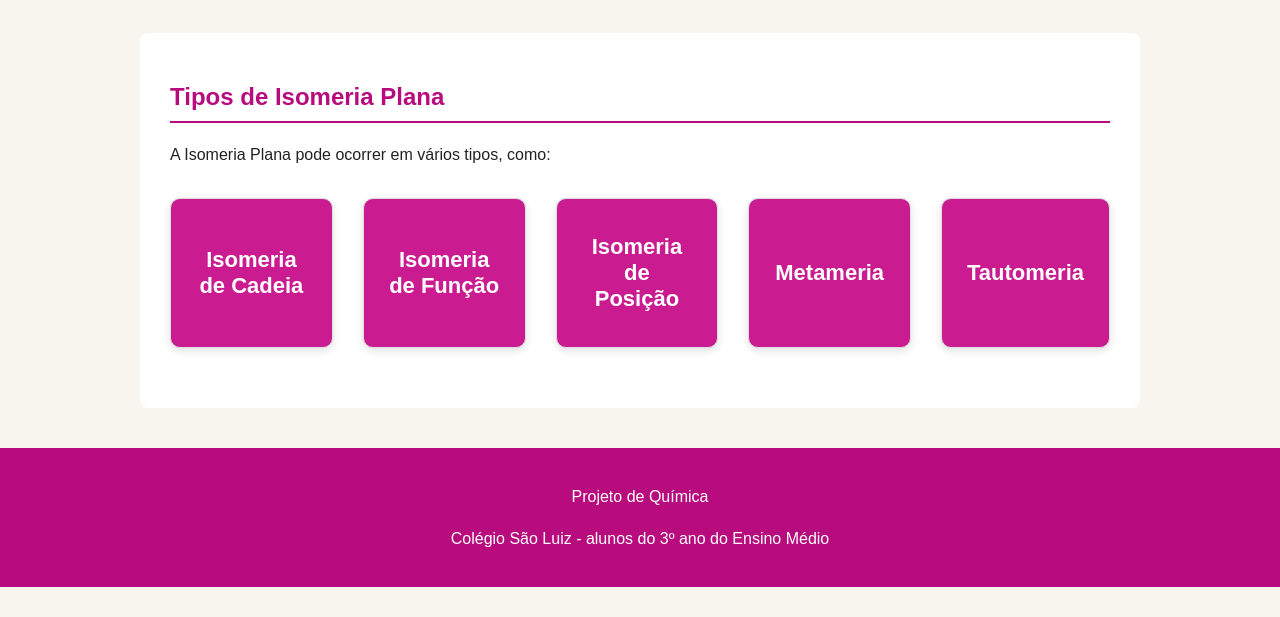
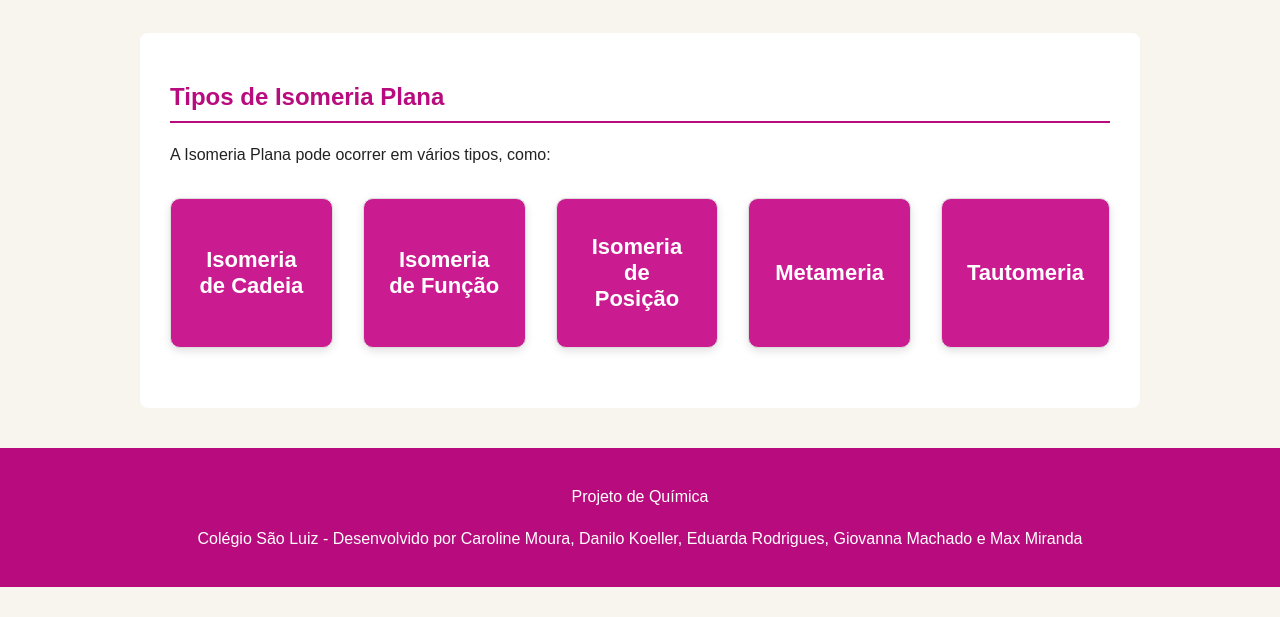
Before and after one commit to eduardarodriguesrocha01-sudo/isomeriaplana, a plain HTML site: page tipos.html in a window 1280 px wide. Shown: the part 183-800 px from the top of the page. Drawn offline with Linux system fonts and the light colour scheme; a script that the page names is missing.

Commit message:
Fix HTML structure and content in tipos.html

```diff
--- a/tipos.html
+++ b/tipos.html
@@ -227,7 +227,7 @@
         <p>
             Projeto de Química
         </p>
-        <p>Colégio São Luiz  - alunos do 3º ano do Ensino Médio</p>
+        <p>Colégio São Luiz  - Desenvolvido por Caroline Moura, Danilo Koeller, Eduarda Rodrigues, Giovanna Machado e Max Miranda</p>
 
     </footer>
 
```
